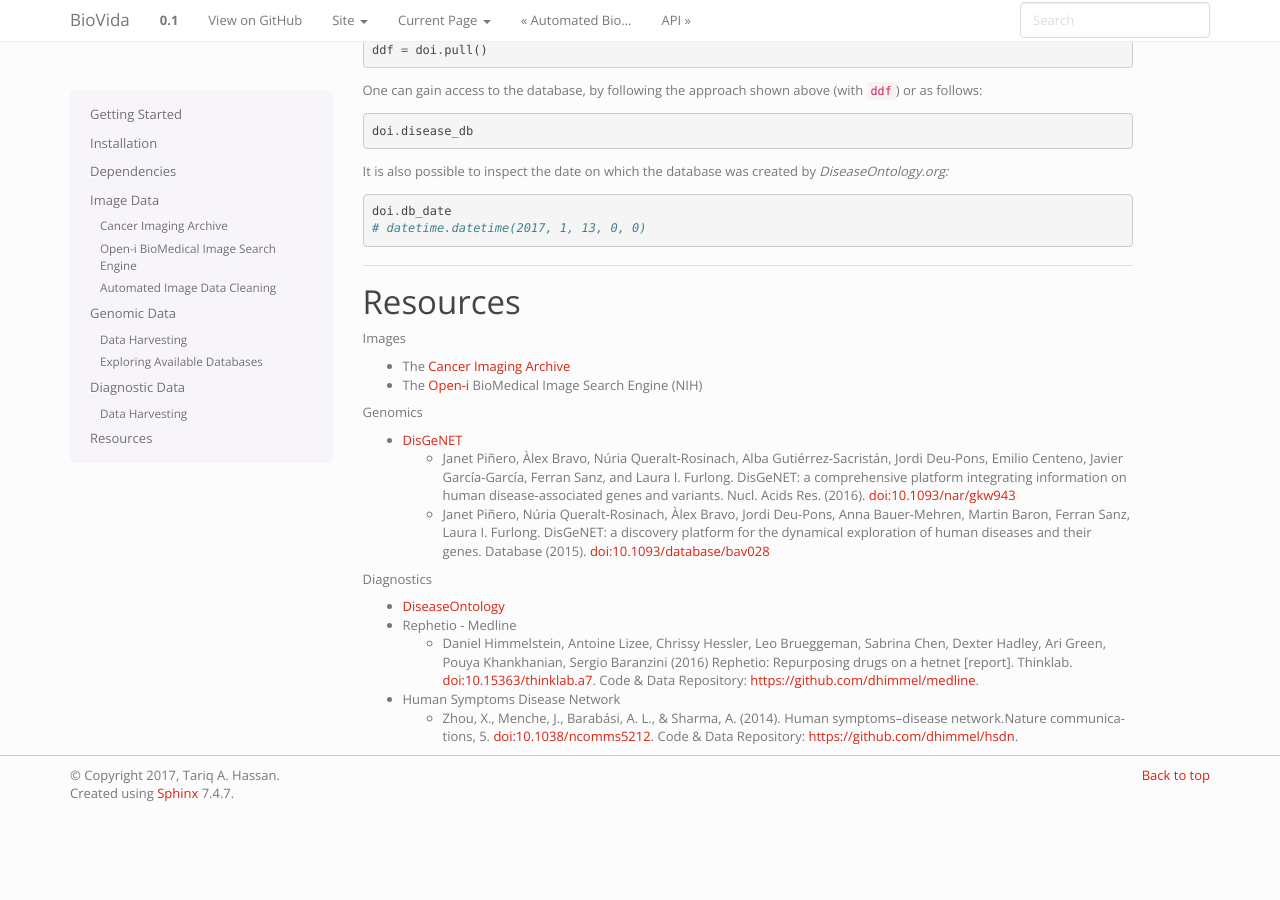
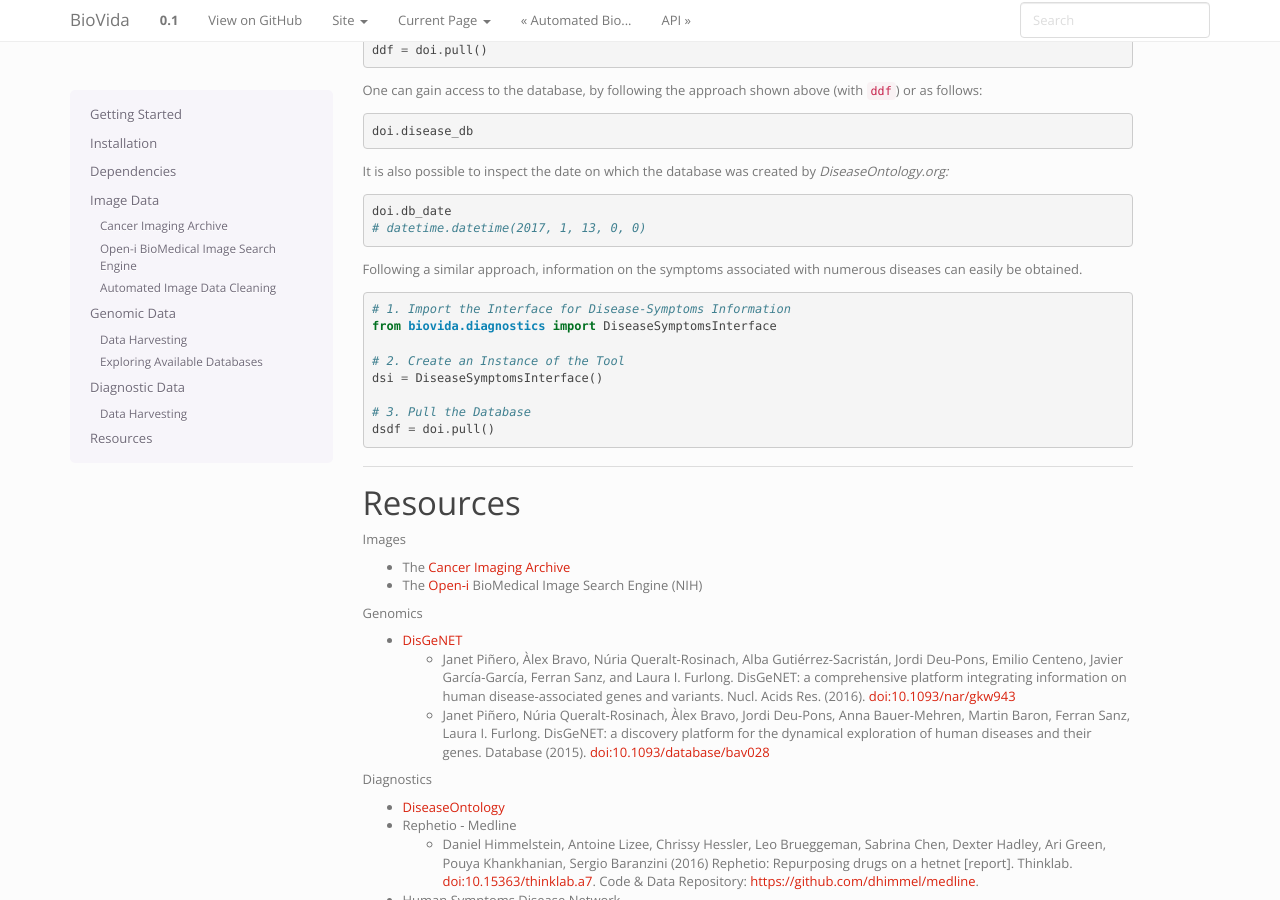
Before and after one commit to TariqAHassan/BioVida, a Sphinx documentation site: the page built from docs/GettingStarted.rst, in a window 1280 px wide and 900 px high, scrolled down 3135 px. Built offline with Sphinx 7.4.7, drawn with Linux system fonts in a browser that asks for light colours; before the commit the page ends 3947 px from its top, so only the background shows below that.

Commit message:
Update Docs

```diff
--- a/docs/GettingStarted.rst
+++ b/docs/GettingStarted.rst
@@ -237,6 +237,20 @@ the database was created by *DiseaseOntology.org:*
     doi.db_date
     # datetime.datetime(2017, 1, 13, 0, 0)
 
+Following a similar approach, information on the
+symptoms associated with numerous diseases can easily be obtained.
+
+.. code:: python
+
+    # 1. Import the Interface for Disease-Symptoms Information
+    from biovida.diagnostics import DiseaseSymptomsInterface
+
+    # 2. Create an Instance of the Tool
+    dsi = DiseaseSymptomsInterface()
+
+    # 3. Pull the Database
+    dsdf = doi.pull()
+
 --------------
 
 Resources
```
